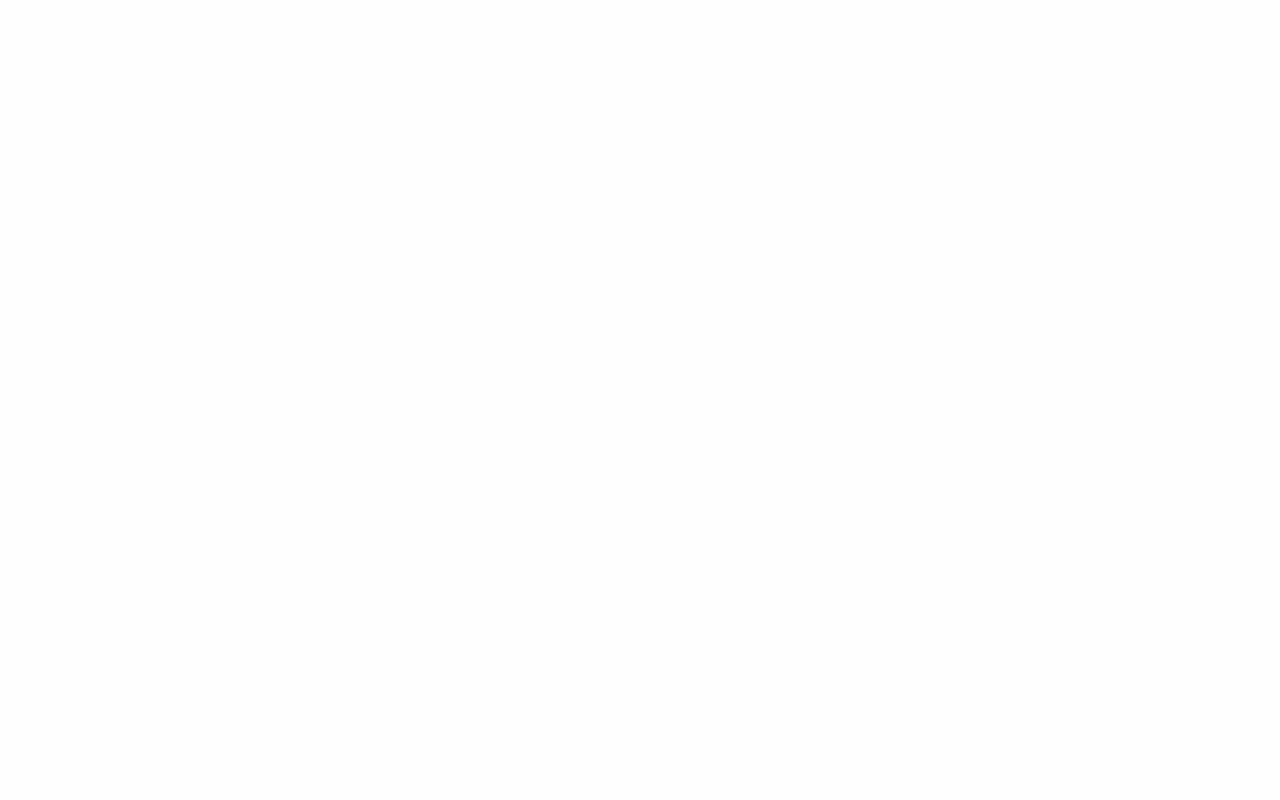
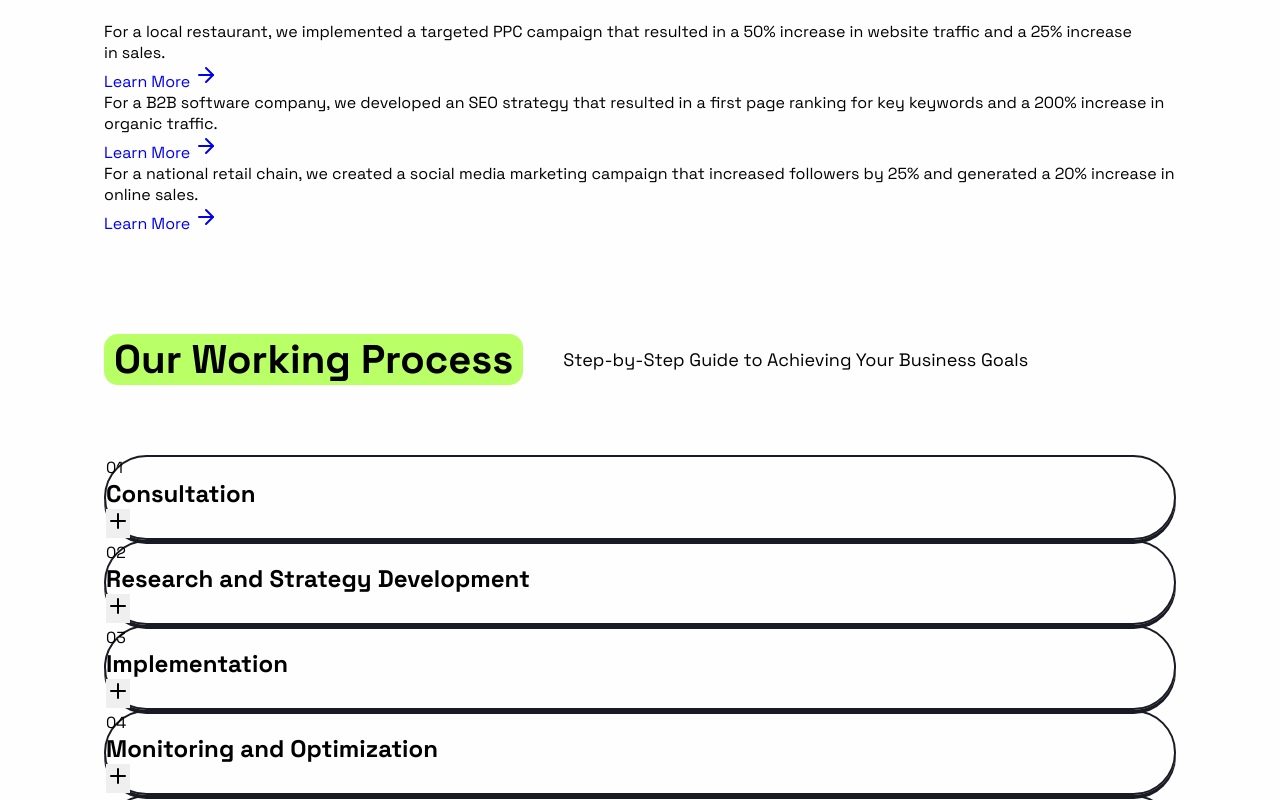
Before and after one commit to Git-Darkmoon/Positivus, a Next.js app: page / in a window 1280 px wide. Shown: the part 2640-3440 px from the top of the page. Before the commit the page ends 2429 px from the top, so only its background shows below. Built offline with nearby package versions, Linux system fonts and the light colour scheme.

Commit message:
feat($WorkingProcess): add accordion component and each step of it

```diff
--- a/src/app/page.tsx
+++ b/src/app/page.tsx
@@ -1,11 +1,15 @@
+import CaseStudies from "@/components/CaseStudies/CaseStudies"
 import Hero from "@/components/Hero/Hero"
 import Services from "@/components/Services/Services"
+import WorkingProcess from "@/components/WorkingProcess/WorkingProcess"
 
 function Home() {
   return (
     <>
       <Hero />
       <Services />
+      <CaseStudies />
+      <WorkingProcess />
     </>
   )
 }
--- /dev/null
+++ b/src/components/CaseStudies/CaseStudies.tsx
@@ -0,0 +1,48 @@
+import Link from "next/link"
+import SectionTitle from "../Global/SectionTitle"
+import { ArrowRight } from "lucide-react"
+
+function CaseStudies() {
+  return (
+    <>
+      <SectionTitle
+        title="Case Studies"
+        text="Explore Real-Life Examples of Our Proven Digital Marketing Success through Our Case Studies"
+      />
+
+      <section className="caseStudies">
+        <article className="caseStudy">
+          <p>
+            For a local restaurant, we implemented a targeted PPC campaign that
+            resulted in a 50% increase in website traffic and a 25% increase in
+            sales.
+          </p>
+          <Link className="caseStudy__link" href={"#"}>
+            Learn More <ArrowRight className="caseStudy__link--icon" />
+          </Link>
+        </article>
+        <article className="caseStudy">
+          <p>
+            For a B2B software company, we developed an SEO strategy that
+            resulted in a first page ranking for key keywords and a 200%
+            increase in organic traffic.
+          </p>
+          <Link className="caseStudy__link" href={"#"}>
+            Learn More <ArrowRight className="caseStudy__link--icon" />
+          </Link>
+        </article>
+        <article className="caseStudy">
+          <p>
+            For a national retail chain, we created a social media marketing
+            campaign that increased followers by 25% and generated a 20%
+            increase in online sales.
+          </p>
+          <Link className="caseStudy__link" href={"#"}>
+            Learn More <ArrowRight className="caseStudy__link--icon" />
+          </Link>
+        </article>
+      </section>
+    </>
+  )
+}
+export default CaseStudies
--- /dev/null
+++ b/src/components/WorkingProcess/Accordion.tsx
@@ -0,0 +1,17 @@
+import AccordionItem from "./AccordionItem"
+import { type Process } from "./WorkingProcess"
+
+function Accordion({ processes }: { processes: Process[] }) {
+  return (
+    <section className="accordion">
+      {processes.map(({ step, title, text }) => {
+        return (
+          <li key={step}>
+            <AccordionItem step={step} title={title} text={text} />
+          </li>
+        )
+      })}
+    </section>
+  )
+}
+export default Accordion
--- /dev/null
+++ b/src/components/WorkingProcess/AccordionItem.tsx
@@ -0,0 +1,41 @@
+"use client"
+
+import { MinusIcon, PlusIcon } from "lucide-react"
+import { Process } from "./WorkingProcess"
+import { useState } from "react"
+
+function AccordionItem({ step, title, text }: Process) {
+  const [isVisible, setIsVisible] = useState(false)
+
+  const handleToggle = () => {
+    console.log("a")
+    setIsVisible(!isVisible)
+  }
+
+  return (
+    <article
+      className={`cardTemplate accordion__item ${
+        isVisible && "accordion__item--active"
+      }`}
+    >
+      <header className="accordion__header">
+        <div className="accordion__title">
+          <span className="accordion__title--step">
+            {step > 9 ? step : `0${step}`}
+          </span>
+          <h2 className="accordion__title--text">{title}</h2>
+        </div>
+        <button onClick={handleToggle} className="accordion__button">
+          {isVisible ? <MinusIcon /> : <PlusIcon />}
+        </button>
+      </header>
+      {isVisible && (
+        <div>
+          <div className="accordion__separator"></div>
+          <p>{text}</p>
+        </div>
+      )}
+    </article>
+  )
+}
+export default AccordionItem
--- /dev/null
+++ b/src/components/WorkingProcess/WorkingProcess.tsx
@@ -0,0 +1,54 @@
+import SectionTitle from "../Global/SectionTitle"
+import Accordion from "./Accordion"
+
+export type Process = {
+  step: number
+  title: string
+  text: string
+}
+
+const WorkingProcesses: Process[] = [
+  {
+    step: 1,
+    title: "Consultation",
+    text: "During the initial consultation, we will discuss your business goals and objectives, target audience, and current marketing efforts. This will allow us to understand your needs and tailor our services to best fit your requirements.",
+  },
+  {
+    step: 2,
+    title: "Research and Strategy Development",
+    text: "During the initial consultation, we will discuss your business goals and objectives, target audience, and current marketing efforts. This will allow us to understand your needs and tailor our services to best fit your requirements.",
+  },
+  {
+    step: 3,
+    title: "Implementation",
+    text: "During the initial consultation, we will discuss your business goals and objectives, target audience, and current marketing efforts. This will allow us to understand your needs and tailor our services to best fit your requirements.",
+  },
+  {
+    step: 4,
+    title: "Monitoring and Optimization",
+    text: "During the initial consultation, we will discuss your business goals and objectives, target audience, and current marketing efforts. This will allow us to understand your needs and tailor our services to best fit your requirements.",
+  },
+  {
+    step: 5,
+    title: "Reporting and Communication",
+    text: "During the initial consultation, we will discuss your business goals and objectives, target audience, and current marketing efforts. This will allow us to understand your needs and tailor our services to best fit your requirements.",
+  },
+  {
+    step: 6,
+    title: "Continual Improvement",
+    text: "During the initial consultation, we will discuss your business goals and objectives, target audience, and current marketing efforts. This will allow us to understand your needs and tailor our services to best fit your requirements.",
+  },
+]
+
+function WorkingProcess() {
+  return (
+    <>
+      <SectionTitle
+        title="Our Working Process"
+        text="Step-by-Step Guide to Achieving Your Business Goals"
+      />
+      <Accordion processes={WorkingProcesses} />
+    </>
+  )
+}
+export default WorkingProcess
```
